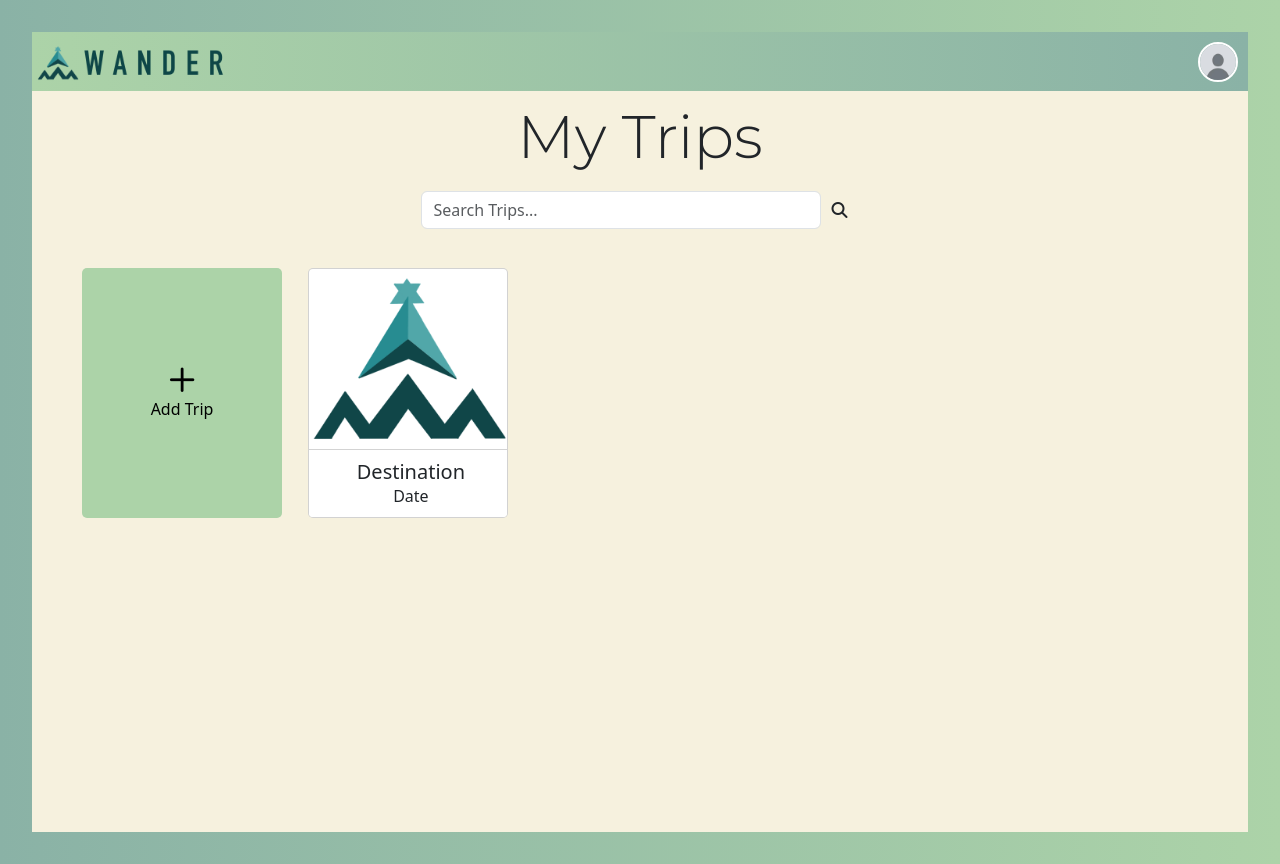
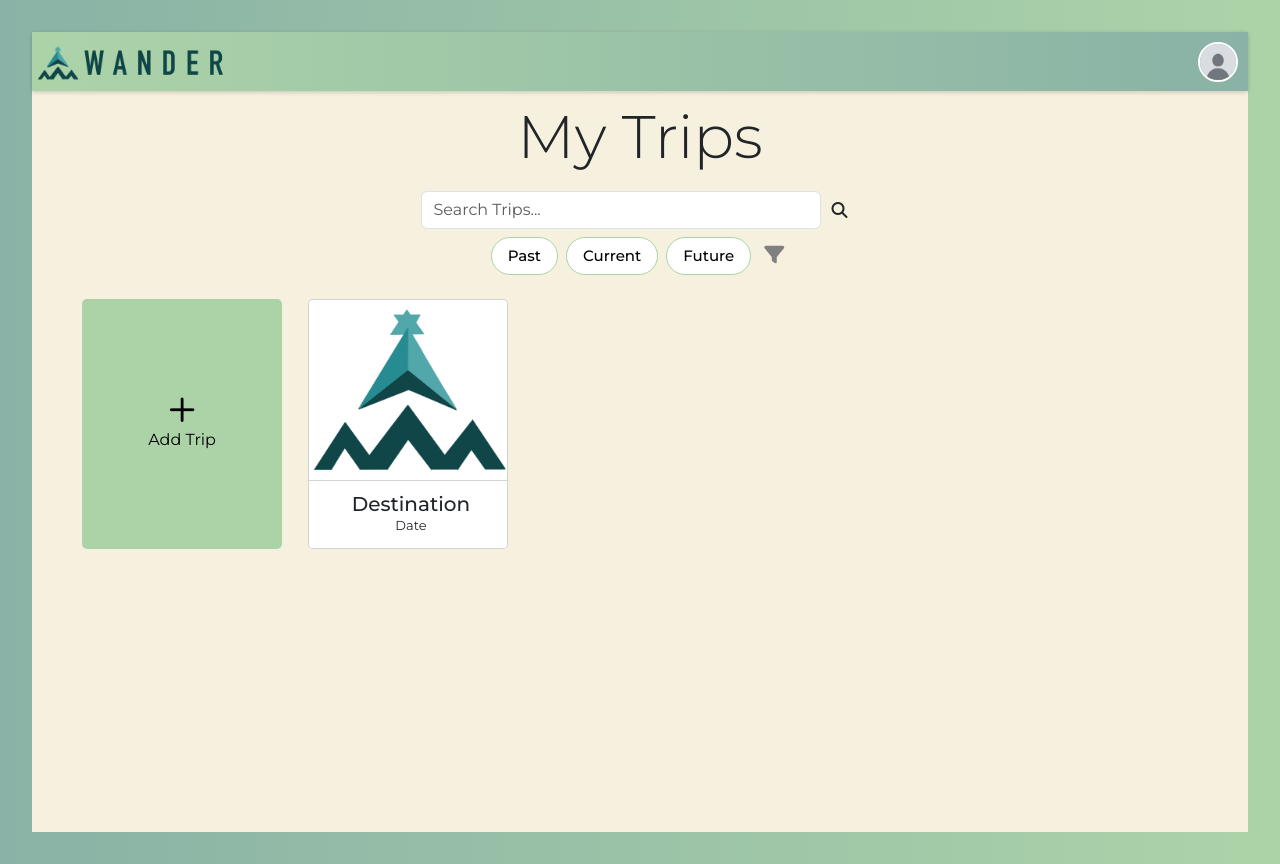
Before and after one commit to tim56rus/travel-guide, a React (Vite) app in the folder frontend/: page /MyTrips in a window 1280 px wide. Built offline with nearby package versions, Linux system fonts and the light colour scheme.

Commit message:
Added filter btns + fixed fonts

```diff
--- /dev/null
+++ b/frontend/src/components/FilterTrips.tsx
@@ -0,0 +1,100 @@
+import { useState } from 'react';
+
+const FilterTrips = () => {
+  const [selectedFilters, setSelectedFilters] = useState<string[]>([]);
+  const [selectedSort, setSelectedSort] = useState<string>('Date Created');
+  const [sortDirection, setSortDirection] = useState<'asc' | 'desc' | null>('desc');
+
+  const toggleFilter = (filter: string) => {
+    setSelectedFilters((prev) =>
+      prev.includes(filter)
+        ? prev.filter((f) => f !== filter)
+        : [...prev, filter]
+    );
+  };
+
+  return (
+    <div className="d-flex gap-2 flex-wrap mb-3 justify-content-center p-2">
+      {/* types of trip filter */}
+      {['past', 'current', 'future'].map((filter) => {
+        const isSelected = selectedFilters.includes(filter);
+        return (
+          <button
+            key={filter}
+            onClick={() => toggleFilter(filter)}
+            className="btn"
+            style={{
+              borderRadius: '999px',
+              padding: '0.4rem 1rem',
+              fontWeight: 500,
+              textTransform: 'capitalize',
+              fontFamily: 'Montserrat',
+              fontSize: '15px',
+              backgroundColor: isSelected ? '#ACD3A8' : 'white',
+              border: '1px solid #ACD3A8',
+              color: 'black',
+              transition: 'all 0.2s ease-in-out',
+            }}>
+            {filter}
+          </button>
+        );
+      })}
+
+      {/* ascending or descending */}
+      <div
+        className="dropdown"
+        style={{ padding: '5px', fontFamily: 'Montserrat', }}
+      >
+        <button
+          className="btn p-0 border-0 bg-transparent"
+          type="button"
+          data-bs-toggle="dropdown"
+          aria-expanded="false"
+        >
+          <i className="fa-solid fa-filter fa-lg" style={{ color: 'grey' }}></i>
+        </button>
+
+        <div className="dropdown-menu p-3"
+        style={{ minWidth: '200px' }}
+        onClick={(e) => e.stopPropagation()}
+        >
+          <div className="mb-2 fw-bold">Sort by:</div>
+
+          {['Date Created', 'Date Modified', 'Trip Start Date'].map((label) => (
+          <div className="form-check" key={label}>
+            <input
+              className="form-check-input"
+              type="radio"
+              name="sortOption"
+              id={label}
+              checked={selectedSort === label}
+              onChange={() => setSelectedSort(label)}
+              style={{cursor:'pointer'}}
+            />
+            <label className="form-check-label" htmlFor={label}>{label}</label>
+          </div>
+        ))}
+
+        <div className="d-flex justify-content-center mt-3">
+          <button
+            className={`btn btn-sm ${sortDirection === 'asc' ? 'btn-secondary' : 'btn-outline-secondary'}`}
+            onClick={() => setSortDirection('asc')}
+            style={{margin: '3px',}}
+          >
+            Asc
+          </button>
+          <button
+            className={`btn btn-sm ${sortDirection === 'desc' ? 'btn-secondary' : 'btn-outline-secondary'}`}
+            onClick={() => setSortDirection('desc')}
+            style={{margin: '3px'}}
+          >
+            Desc
+          </button>
+        </div>
+      </div>
+      </div>
+    </div>
+  );
+};
+
+export default FilterTrips;
--- a/frontend/src/components/Header.tsx
+++ b/frontend/src/components/Header.tsx
@@ -9,7 +9,8 @@ function Header() {
         position: 'sticky', top: '0', zIndex: '1000',
         backgroundImage: 'linear-gradient(to right, #ACD3A8, #8AB2A6)',
         display: 'flex',
-        justifyContent: 'space-between'
+        justifyContent: 'space-between',
+        boxShadow: '0 0 4px 0 rgba(0, 0, 0, 0.08), 0 2px 4px 0 rgba(0, 0, 0, 0.12)'
       }}
     >
       {/* logo */}
@@ -22,7 +23,7 @@ function Header() {
       {/* user icon + dropdown for logout and user management */}
       <div
         className="dropdown"
-        style={{padding: '5px'}}
+        style={{padding: '5px', fontFamily: 'Montserrat'}}
       >
         <button
           className="btn p-0 border-0 bg-transparent"
@@ -32,7 +33,7 @@ function Header() {
         >
           <img
             src="/defaultIcon.png"
-            alt="User"
+            alt="User Mangement"
             style={{
               width: '40px',
               height: '40px',
--- a/frontend/src/components/SearchTrips.tsx
+++ b/frontend/src/components/SearchTrips.tsx
@@ -2,7 +2,7 @@ function SearchTrips () {
   return(
     <div className="input-group rounded"
       style={{
-        display: 'flex', justifyContent: 'center',
+        display: 'flex', justifyContent: 'center', fontFamily: 'Montserrat'
       }}
     >
       <input type="search" className="form-control rounded" placeholder="Search Trips..." aria-label="Search" aria-describedby="search-addon"
--- a/frontend/src/components/TripCard.tsx
+++ b/frontend/src/components/TripCard.tsx
@@ -13,7 +13,8 @@ function TripCard() {
     display: 'flex',
     flexDirection: 'column',
     borderRadius: '5px',
-    width: '200px', height: '250px', aspectRatio: '4 / 3'
+    width: '200px', height: '250px', aspectRatio: '4 / 3',
+    fontFamily: 'Montserrat', fontSize: 'small'
     }}
     onClick={() => !showConfirm && navigate(`/TripDetails/`)}
     >
--- a/frontend/src/components/TripsGrid.tsx
+++ b/frontend/src/components/TripsGrid.tsx
@@ -7,9 +7,8 @@ interface TripsGridProps {
 
 function TripsGrid({ onAddTrip }: TripsGridProps) {
   return (
-    <div className="container mt-4"
+    <div className="container mt-0"
       style={{
-        paddingTop: '15px',
         display: 'grid',
         gridTemplateColumns: 'repeat(5, 1fr)',
         gap: '1rem'
@@ -22,6 +21,7 @@ function TripsGrid({ onAddTrip }: TripsGridProps) {
             borderRadius: '5px',
             width: '200px',
             height: '250px',
+            fontFamily: 'Montserrat', fontWeight: '400'
           }}
         >
         <i className="fa-solid fa-plus" style={{ fontSize: '30px', fontWeight: '1' }}></i>
--- a/frontend/src/pages/MyTripsPage.tsx
+++ b/frontend/src/pages/MyTripsPage.tsx
@@ -3,6 +3,7 @@ import Header from '../components/Header';
 import SearchTrips from '../components/SearchTrips';
 import TripsGrid from '../components/TripsGrid';
 import PlanTrip from '../components/PlanTrip';
+import FilterTrips from '../components/FilterTrips';
 
 const MyTripsPage = () => {
   const [showPopup, setShowPopup] = useState(false);
@@ -25,6 +26,7 @@ const MyTripsPage = () => {
       </h1>
 
       <SearchTrips />
+      <FilterTrips />
       <TripsGrid onAddTrip={() => setShowPopup(true)} />
 
       {showPopup && <PlanTrip onClose={() => setShowPopup(false)} />}
```
